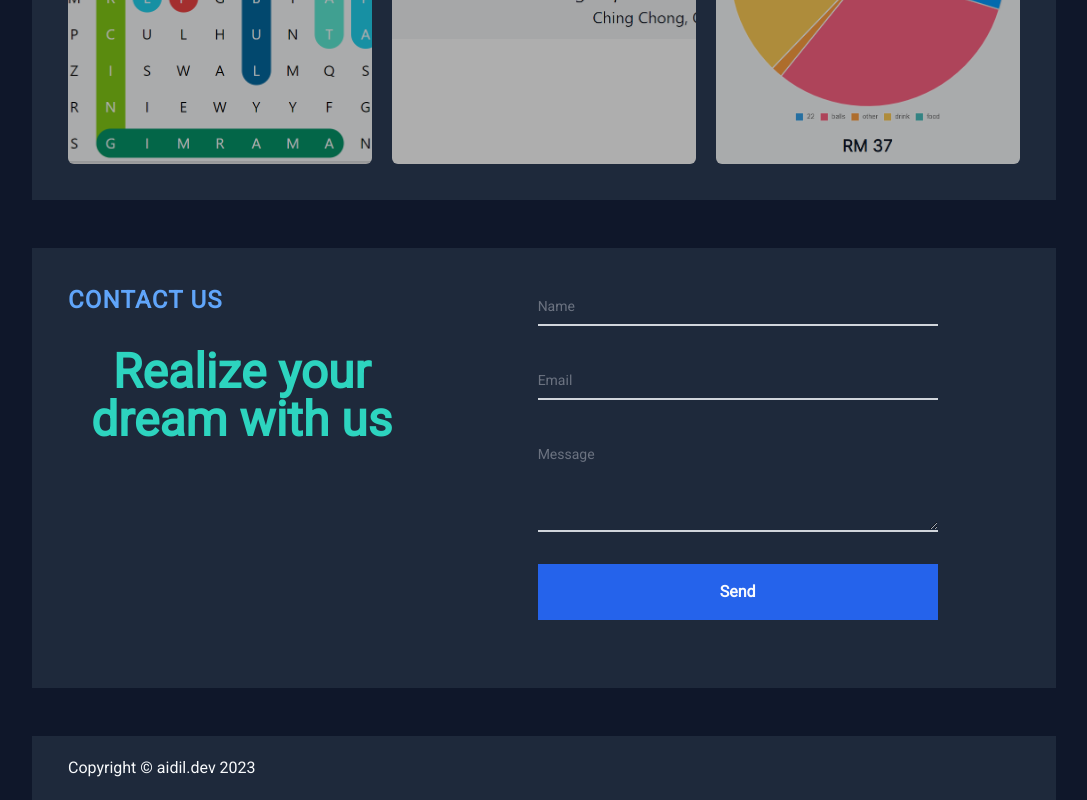
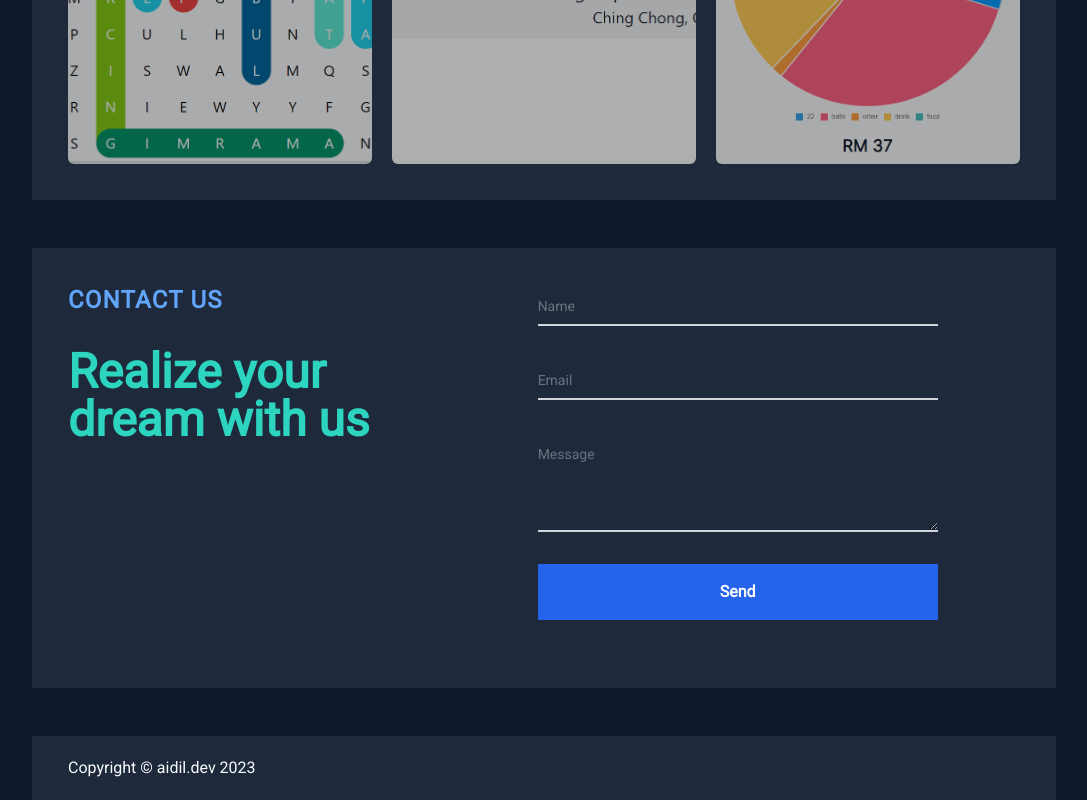
Before and after one commit to aidilrx04/aidilrx04-portfolio, a SvelteKit app: page / in a window 1280 px wide. Shown: the part 1223-2023 px from the top of the page, without its empty margins (96-1183 px from the left). Built offline with nearby package versions, Linux system fonts and the light colour scheme; some icons are missing.

Commit message:
fix: fix position on different viewport

```diff
--- a/src/routes/+page.svelte
+++ b/src/routes/+page.svelte
@@ -131,14 +131,14 @@
 	</Section>
 
 	<Section id="contact" class="flex justify-between flex-col md:flex-row">
-		<div class="col w-full md:w-[50%] pr-5 text-center mb-8 md:mb-0">
+		<div class="col w-full md:w-[50%] pr-5 text-center md:text-left mb-8 md:mb-0">
 			<div
 				class="title uppercase text-2xl tracking-wider text-blue-400 font-bold mb-8 text-center md:text-left"
 			>
 				Contact Us
 			</div>
 			<h2 class="text-5xl font-extrabold text-teal-400 mb-8">Realize your dream with us</h2>
-			<div class="icons text-3xl flex items-center gap-5 justify-center">
+			<div class="icons text-3xl flex items-center md:justify-start gap-5 justify-center">
 				<a href="https://facebook.com/muhd.aidils.7" target="_blank">
 					<i class="ph-duotone ph-facebook-logo text-blue-500" />
 				</a>
```
